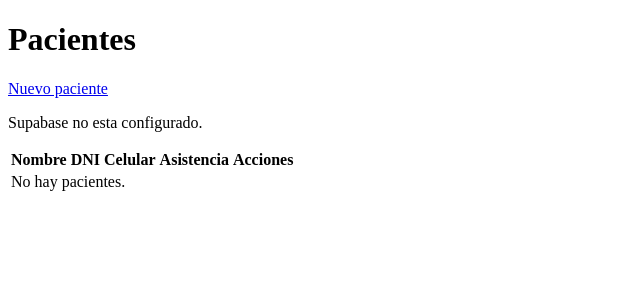
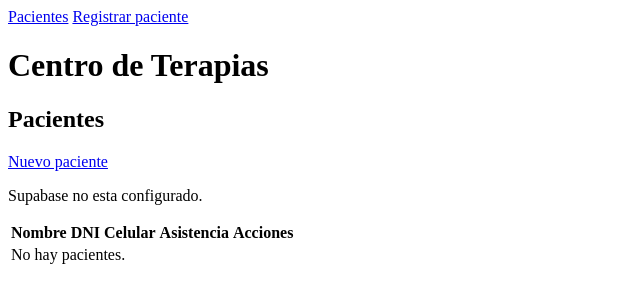
Before and after one commit to OmarEspinozax6/WonderKidsTO, a Flask app: page /pacientes in a window 1280 px wide. Shown: the top 303 px of the page, without its empty margins (0-640 px from the left). Run offline with Flask 3, Linux system fonts and the light colour scheme.

Commit message:
Agregar logica de pacientes cambio final

```diff
--- a/app.py
+++ b/app.py
@@ -1,5 +1,5 @@
 import os
-from flask import Flask, jsonify
+from flask import Flask, jsonify, redirect, url_for
 from supabase import create_client, Client
 
 app = Flask(__name__)
@@ -22,31 +22,10 @@ def supabase_unavailable():
     """Return the standard response when Supabase is not configured."""
     return jsonify({"ok": False, "data": None, "error": "Supabase no esta configurado."}), 503
 
-# Ruta principal
 @app.route("/")
 def inicio():
-    if not supabase:
-        return supabase_unavailable()
-    try:
-        pacientes = supabase.table("pacientes").select("nombre, celular").limit(1).execute()
-        paciente = pacientes.data[0] if pacientes.data else {"nombre": "Sin datos", "celular": "N/A"}
-    except Exception:
-        app.logger.exception("Error consultando pacientes en la ruta principal.")
-        return jsonify({"ok": False, "data": None, "error": "Error interno consultando pacientes."}), 500
-
-    return f"""
-    <html>
-        <head>
-            <title>Centro de Terapias</title>
-        </head>
-        <body>
-            <h1>Centro de Terapias</h1>
-            <h2>Paciente registrado</h2>
-            <p>Nombre: {paciente['nombre']}</p>
-            <p>Celular: {paciente['celular']}</p>
-        </body>
-    </html>
-    """
+    """Abrir la pantalla principal del CRUD de pacientes."""
+    return redirect(url_for("pacientes.pacientes_list_page"))
 
 # Ruta para insertar un paciente
 @app.route("/registrar")
--- a/templates/pacientes/form.html
+++ b/templates/pacientes/form.html
@@ -1,7 +1,11 @@
 <!doctype html>
 <html lang="es">
-<head><meta charset="utf-8"><title>{{ 'Editar' if paciente else 'Nuevo' }} paciente</title></head>
+<head><meta charset="utf-8"><title>Centro de Terapias | {{ 'Editar' if paciente else 'Nuevo' }} paciente</title></head>
 <body>
+  <nav>
+    <a href="{{ url_for('pacientes.pacientes_list_page') }}">Pacientes</a>
+    <a href="{{ url_for('pacientes.paciente_new_page') }}">Registrar paciente</a>
+  </nav>
   <h1>{{ 'Editar' if paciente else 'Nuevo' }} paciente</h1>
   <form id="paciente-form" data-id="{{ paciente.id if paciente else '' }}">
     <label>Nombre <input name="nombre" required value="{{ paciente.nombre if paciente else '' }}"></label>
--- a/templates/pacientes/list.html
+++ b/templates/pacientes/list.html
@@ -1,8 +1,13 @@
 <!doctype html>
 <html lang="es">
-<head><meta charset="utf-8"><title>Pacientes</title></head>
+<head><meta charset="utf-8"><title>Centro de Terapias | Pacientes</title></head>
 <body>
-  <h1>Pacientes</h1>
+  <nav>
+    <a href="{{ url_for('pacientes.pacientes_list_page') }}">Pacientes</a>
+    <a href="{{ url_for('pacientes.paciente_new_page') }}">Registrar paciente</a>
+  </nav>
+  <h1>Centro de Terapias</h1>
+  <h2>Pacientes</h2>
   {% with messages = get_flashed_messages(with_categories=true) %}
     {% for category, message in messages %}<p class="{{ category }}">{{ message }}</p>{% endfor %}
   {% endwith %}
```
